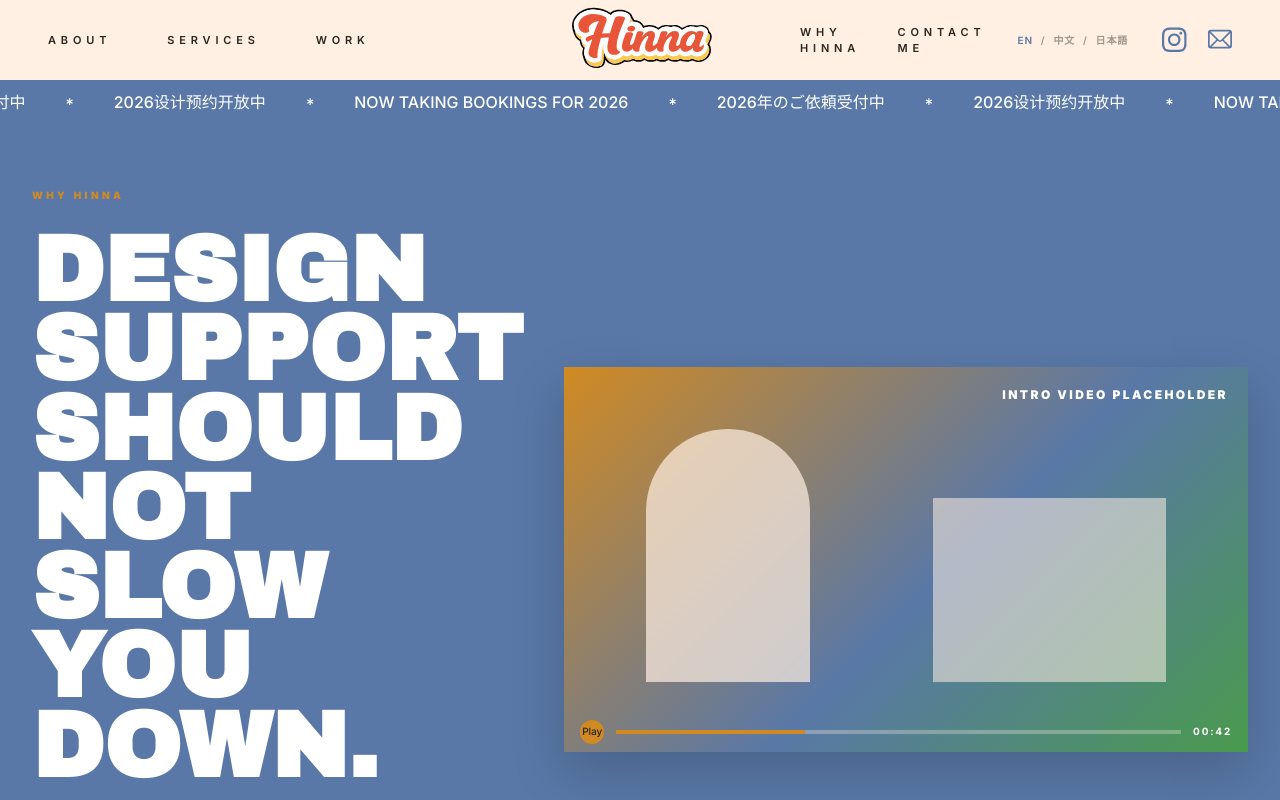
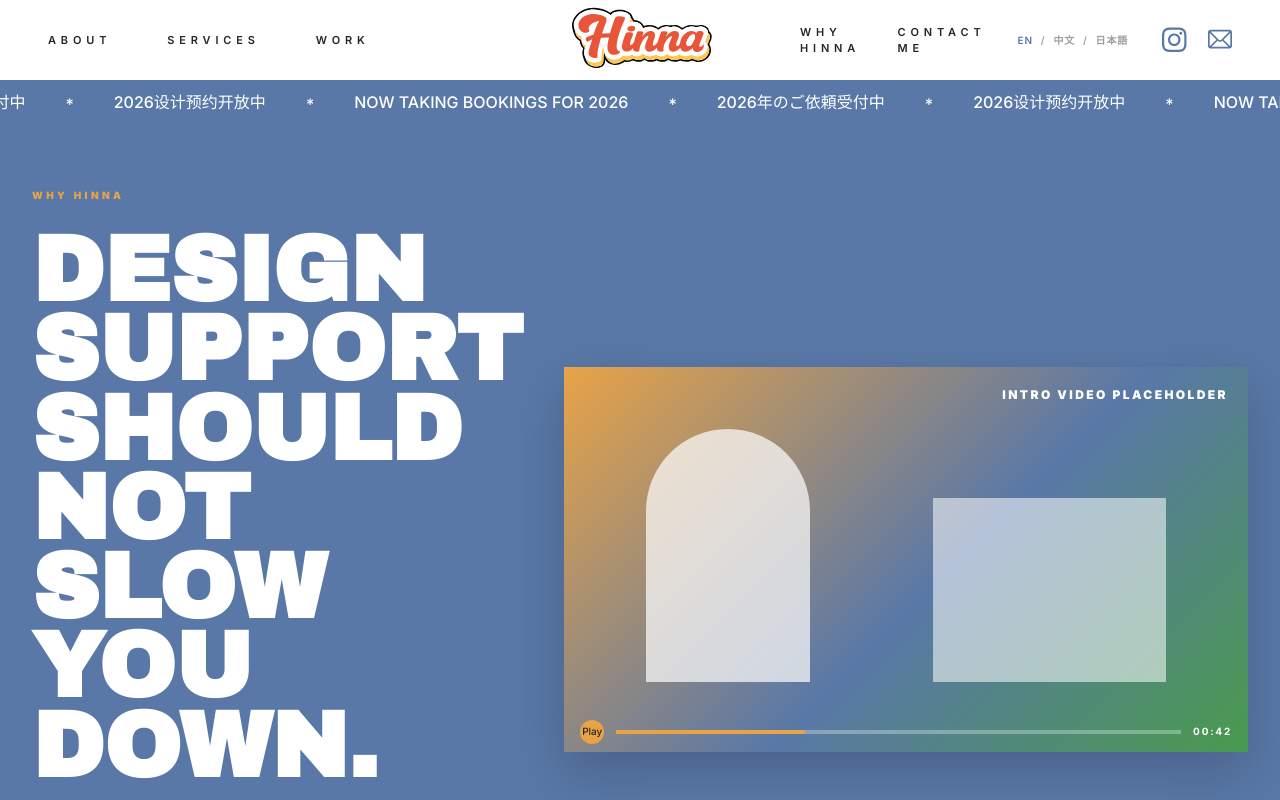
Before and after one commit to qimuxuexue-ctrl/designer-portfolio, a Next.js app: page /why-hinna in a window 1280 px wide. Shown: the top 800 px of the page. Built offline with nearby package versions, Linux system fonts and the light colour scheme.

Commit message:
Restore white background and lighten primary yellow

```diff
--- a/app/why-hinna/page.tsx
+++ b/app/why-hinna/page.tsx
@@ -44,7 +44,7 @@ function VideoPlaceholder() {
 
   return (
     <div className="relative aspect-video overflow-hidden bg-sunYellow shadow-[0_20px_50px_rgba(0,0,0,0.18)]">
-      <div className="absolute inset-0 bg-[linear-gradient(135deg,#D18A22_0%,#5978A7_55%,#499A4D_100%)]" />
+      <div className="absolute inset-0 bg-[linear-gradient(135deg,#E8A346_0%,#5978A7_55%,#499A4D_100%)]" />
       <div className="absolute left-[12%] top-[16%] h-[66%] w-[24%] rounded-t-full bg-paper/70" />
       <div className="absolute bottom-[18%] right-[12%] h-[48%] w-[34%] bg-paper/55" />
       <div className="absolute bottom-0 left-0 right-0 flex h-10 items-center gap-3 bg-ink/78 px-4 text-white">
--- a/styles/globals.css
+++ b/styles/globals.css
@@ -6,7 +6,7 @@
 
 :root {
   --color-ink: 41 38 31;
-  --color-paper: 255 240 227;
+  --color-paper: 255 255 255;
   --color-mist: 207 196 178;
   --color-clay: 169 156 139;
   --color-moss: 54 124 54;
@@ -16,7 +16,7 @@
   --color-booking-blue: 89 120 167;
   --color-title-blue: 89 120 167;
   --color-ember: 154 101 25;
-  --color-sun-yellow: 209 138 34;
+  --color-sun-yellow: 232 163 70;
   --color-plum: 93 86 76;
   --color-blush: 226 220 203;
   --font-sans: "Inter", "Noto Sans SC", "Noto Sans JP", "Helvetica Neue", Arial, sans-serif;
```
Also changed, not shown: public/images/about-portrait.svg, public/images/about-statement.svg.
